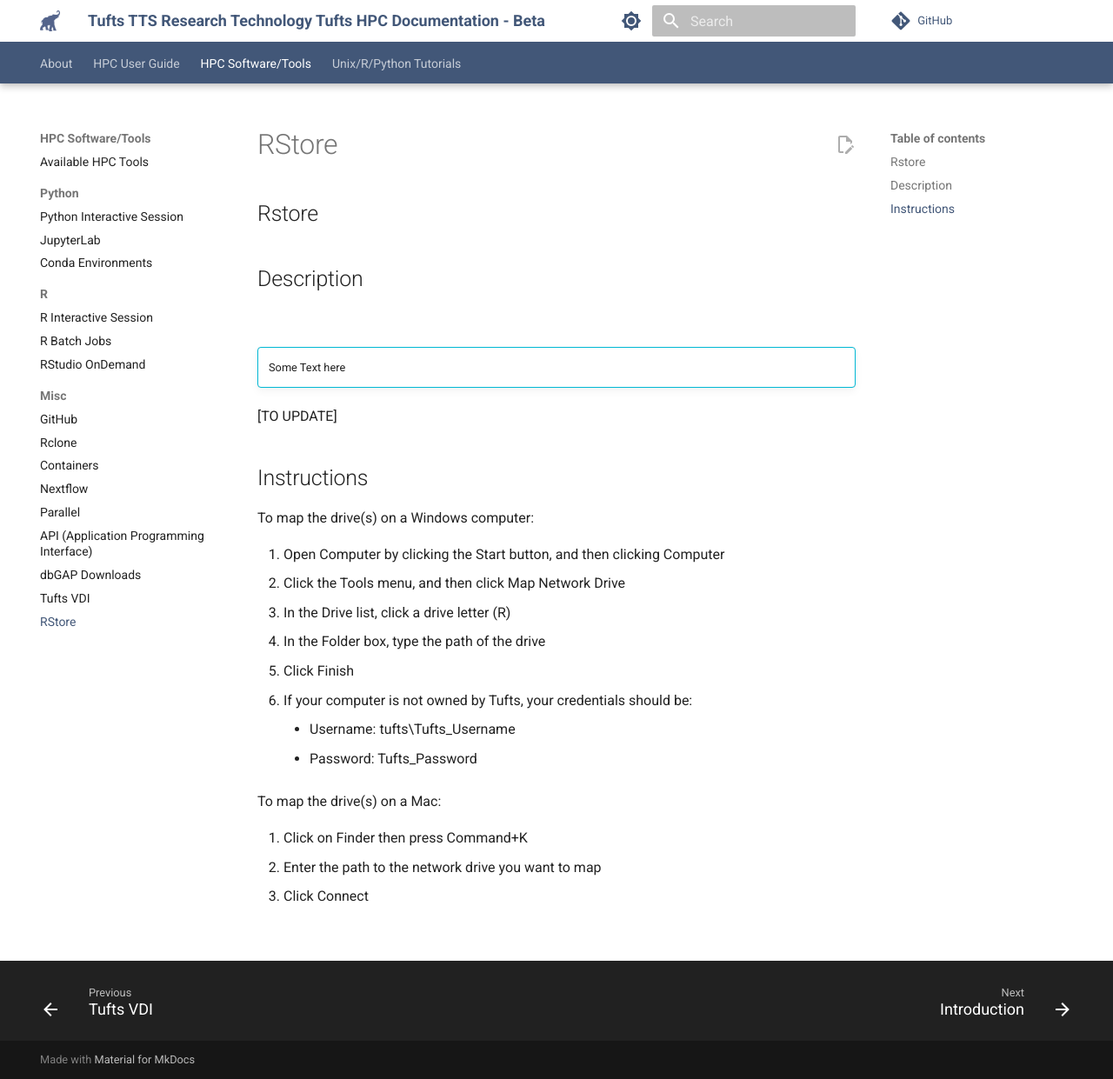
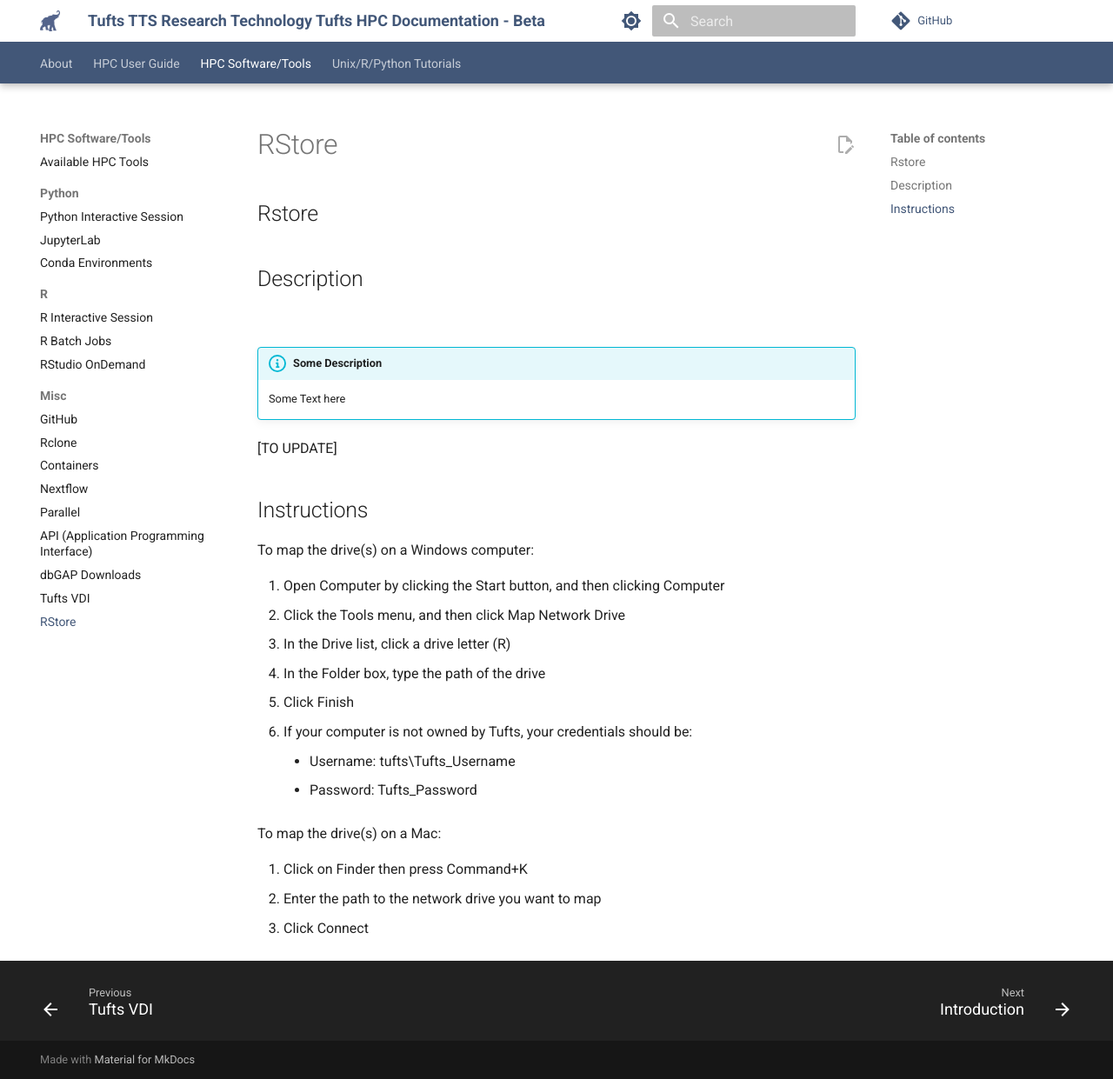
Before and after one commit to tuftsdatalab/rt_hpc_documentation, an MkDocs documentation site: the page built from docs/hpc_tools/rstore.md, in a window 1280 px wide and 1241 px high. Shown: the whole window at 87% size. Built offline with MkDocs 1.6.1 and Material for MkDocs 9.7.7, drawn with Linux system fonts in a browser that asks for light colours; comment, search, counter and statistics services are not loaded.

Commit message:
Update rstore.md

```diff
--- a/docs/hpc_tools/rstore.md
+++ b/docs/hpc_tools/rstore.md
@@ -4,7 +4,7 @@
 
 ![]()
 
-!!! info ""
+!!! info "Some Description"
     Some Text here
 
 [TO UPDATE]
```
